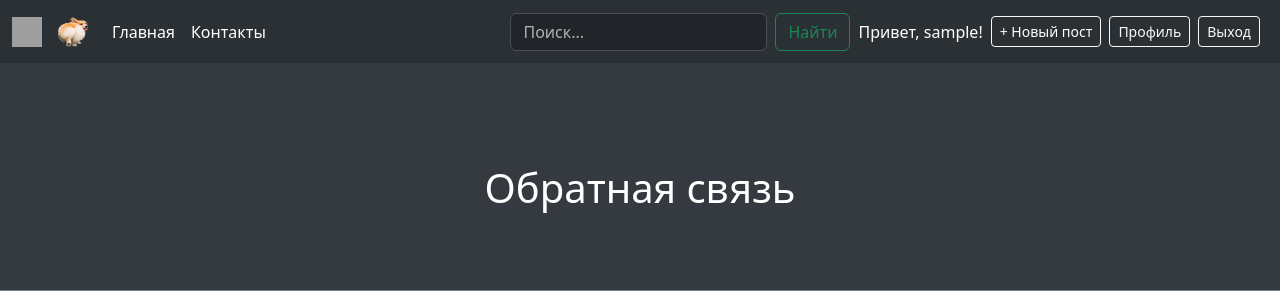
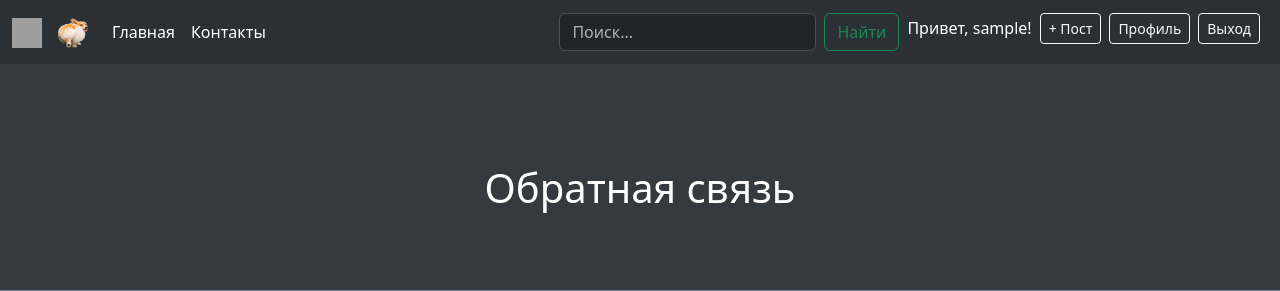
Before and after one commit to VitKhomen/django_forum, a Django app: page /contacts/ in a window 1280 px wide. Shown: the top 291 px of the page. Run offline with Django 5.2, Linux system fonts and the light colour scheme; the visitor is signed in with stand-in values (Sample User, id 1); grey boxes are pictures that could not be loaded.

Commit message:
fix navbar

```diff
--- a/main/templates/main/block/navbar.html
+++ b/main/templates/main/block/navbar.html
@@ -26,14 +26,12 @@
                             value="{{ request.GET.q }}">
                         <button class="btn btn-outline-success me-2" type="submit">Найти</button>
                     </form>
-
+                    <div class="d-flex align-items-center flex-wrap justify-content-end text-center mb-2">
                         {% if user.is_authenticated %}
-                    <span class="navbar-text me-2 text-white" style="white-space: nowrap;">
+                        <span class="navbar-text me-2 text-white">
                             Привет, {{ user.username }}!
                         </span>
-                    <span class="navbar-text me-2" style="white-space: nowrap;">
-                        <a href="{% url 'create_post' %}" class="btn btn-outline-light btn-sm">+ Новый пост</a>
-                    </span>
+                        <a href="{% url 'create_post' %}" class="btn btn-outline-light btn-sm me-2">+ Пост</a>
                         <a href="{% url 'profile' user.url %}" class="btn btn-outline-light btn-sm me-2">Профиль</a>
                         <form method="post" action="{% url 'logout' %}">
                             {% csrf_token %}
@@ -46,5 +44,6 @@
                     </div>
                 </div>
             </div>
+        </div>
     </nav>
 </section>
```
Lines whose indentation alone changed are shown as unchanged.
